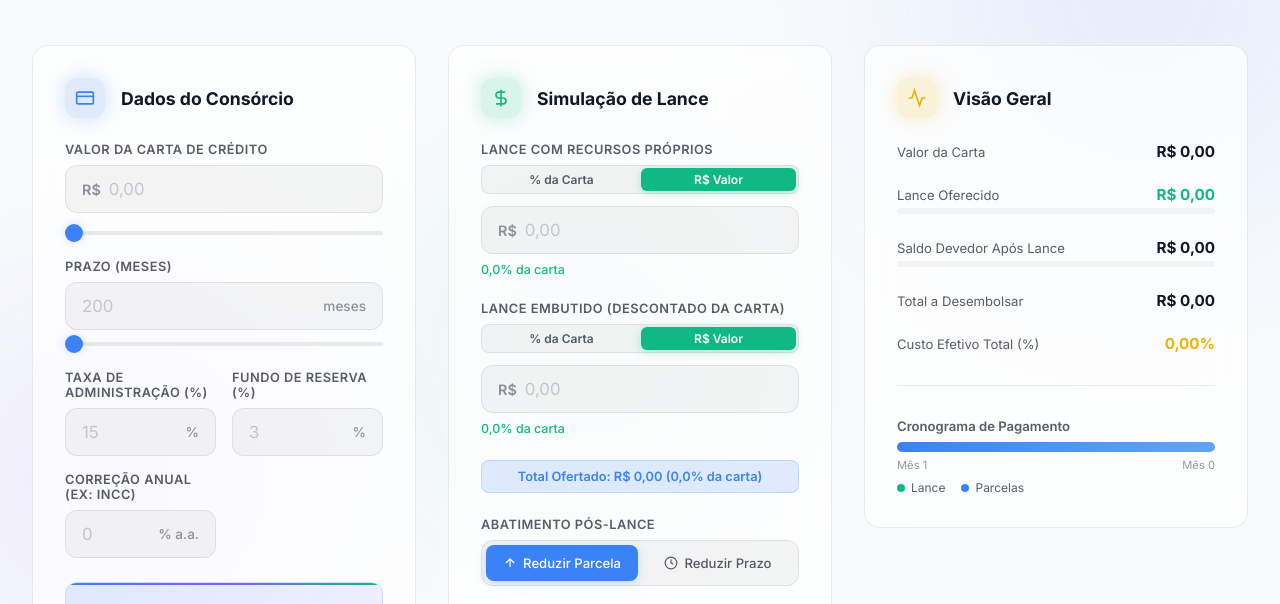
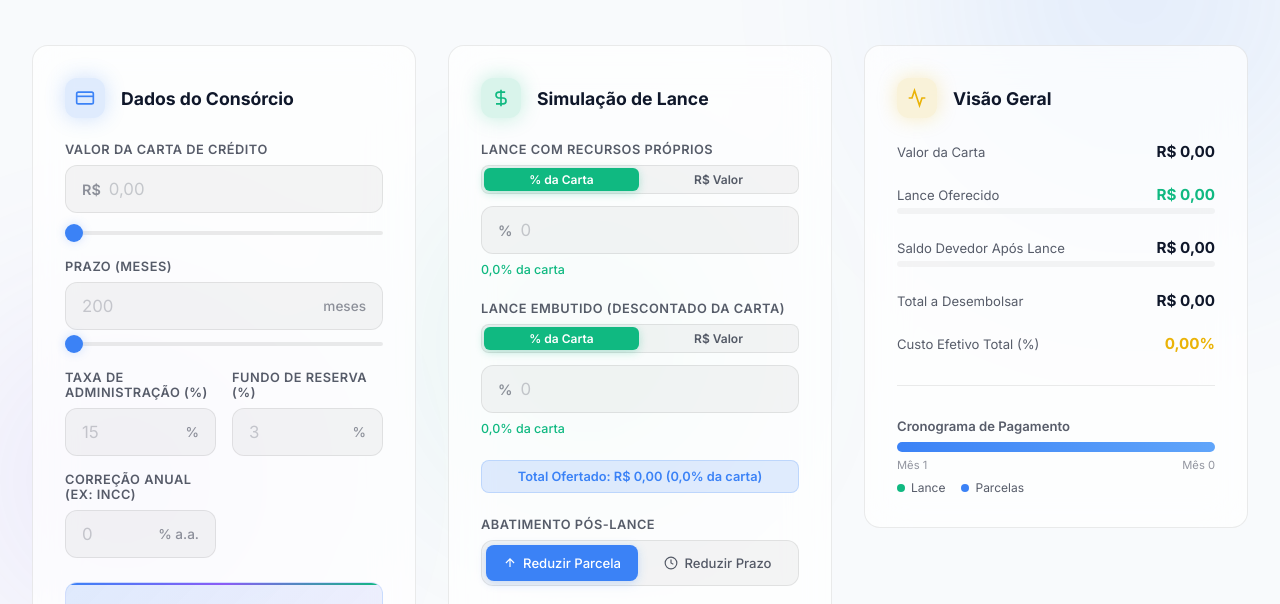
Before and after one commit to pedrojr1430/simulador-consorcio, a plain HTML site: page index.html in a window 1280 px wide. Shown: the part 177-781 px from the top of the page. Drawn offline with nearby package versions, Linux system fonts and the light colour scheme.

Commit message:
feat: default lance mode to percentage

```diff
--- a/app.js
+++ b/app.js
@@ -108,7 +108,7 @@
     }
 
     // ── Modos de Lance (R$ / %) ───────────────────────────────
-    const lanceModes = { lanceProprio: 'valor', lanceEmbutido: 'valor' };
+    const lanceModes = { lanceProprio: 'pct', lanceEmbutido: 'pct' };
 
     function setupLanceModeToggle(toggleId, inputId, prefixId, stateKey) {
         const toggle = $(toggleId);
--- a/index.html
+++ b/index.html
@@ -142,12 +142,12 @@
                         <div class="input-group">
                             <label for="input-lance-proprio">Lance com Recursos Próprios</label>
                             <div class="lance-mode-toggle" id="toggle-modo-lance-proprio">
-                                <button class="lance-mode-btn" data-mode="pct">% da Carta</button>
-                                <button class="lance-mode-btn active" data-mode="valor">R$ Valor</button>
+                                <button class="lance-mode-btn active" data-mode="pct">% da Carta</button>
+                                <button class="lance-mode-btn" data-mode="valor">R$ Valor</button>
                             </div>
                             <div class="input-wrapper currency" id="wrapper-lance-proprio">
-                                <span class="input-prefix" id="prefix-lance-proprio">R$</span>
-                                <input type="text" id="input-lance-proprio" value="" placeholder="0,00" inputmode="decimal" autocomplete="off">
+                                <span class="input-prefix" id="prefix-lance-proprio">%</span>
+                                <input type="number" id="input-lance-proprio" value="" placeholder="0" step="0.1" min="0" max="100" autocomplete="off">
                             </div>
                             <div class="lance-percentage" id="pct-lance-proprio"></div>
                         </div>
@@ -155,12 +155,12 @@
                         <div class="input-group">
                             <label for="input-lance-embutido">Lance Embutido (Descontado da carta)</label>
                             <div class="lance-mode-toggle" id="toggle-modo-lance-embutido">
-                                <button class="lance-mode-btn" data-mode="pct">% da Carta</button>
-                                <button class="lance-mode-btn active" data-mode="valor">R$ Valor</button>
+                                <button class="lance-mode-btn active" data-mode="pct">% da Carta</button>
+                                <button class="lance-mode-btn" data-mode="valor">R$ Valor</button>
                             </div>
                             <div class="input-wrapper currency" id="wrapper-lance-embutido">
-                                <span class="input-prefix" id="prefix-lance-embutido">R$</span>
-                                <input type="text" id="input-lance-embutido" value="" placeholder="0,00" inputmode="decimal" autocomplete="off">
+                                <span class="input-prefix" id="prefix-lance-embutido">%</span>
+                                <input type="number" id="input-lance-embutido" value="" placeholder="0" step="0.1" min="0" max="100" autocomplete="off">
                             </div>
                             <div class="lance-percentage" id="pct-lance-embutido"></div>
                         </div>
```
